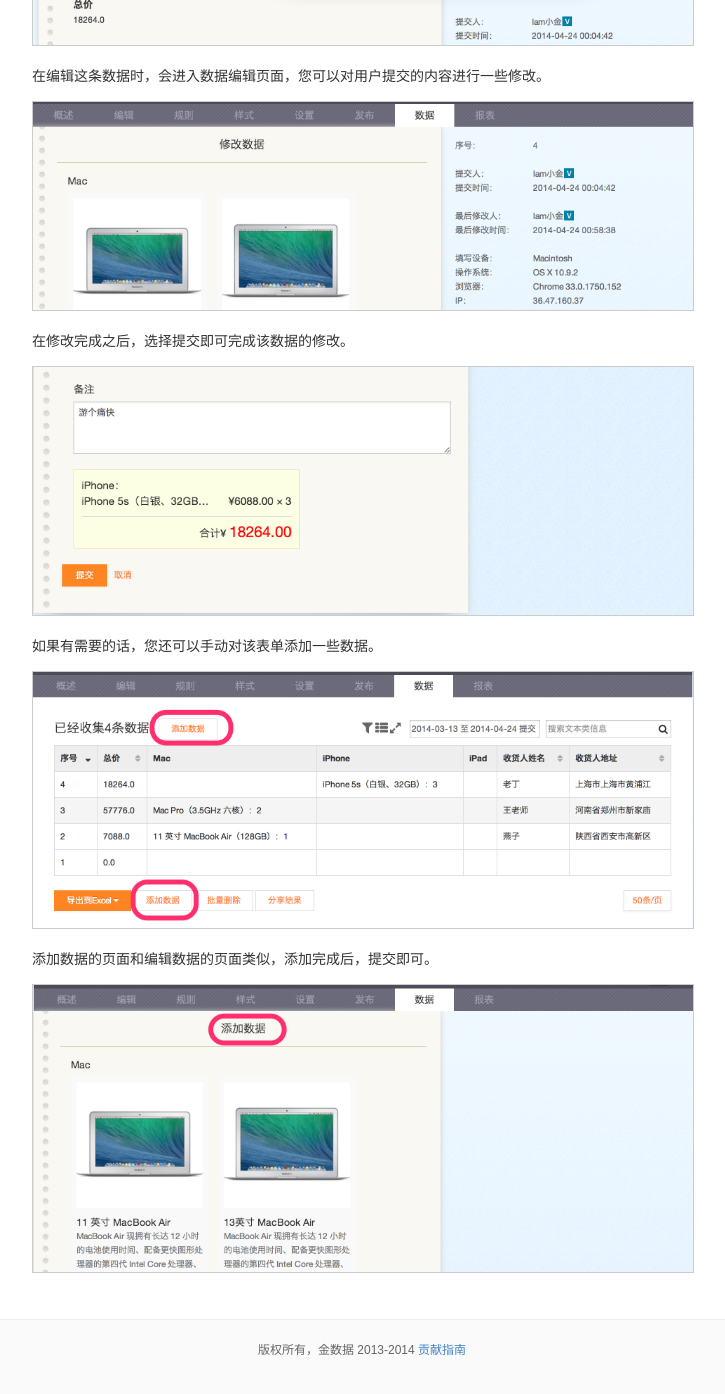
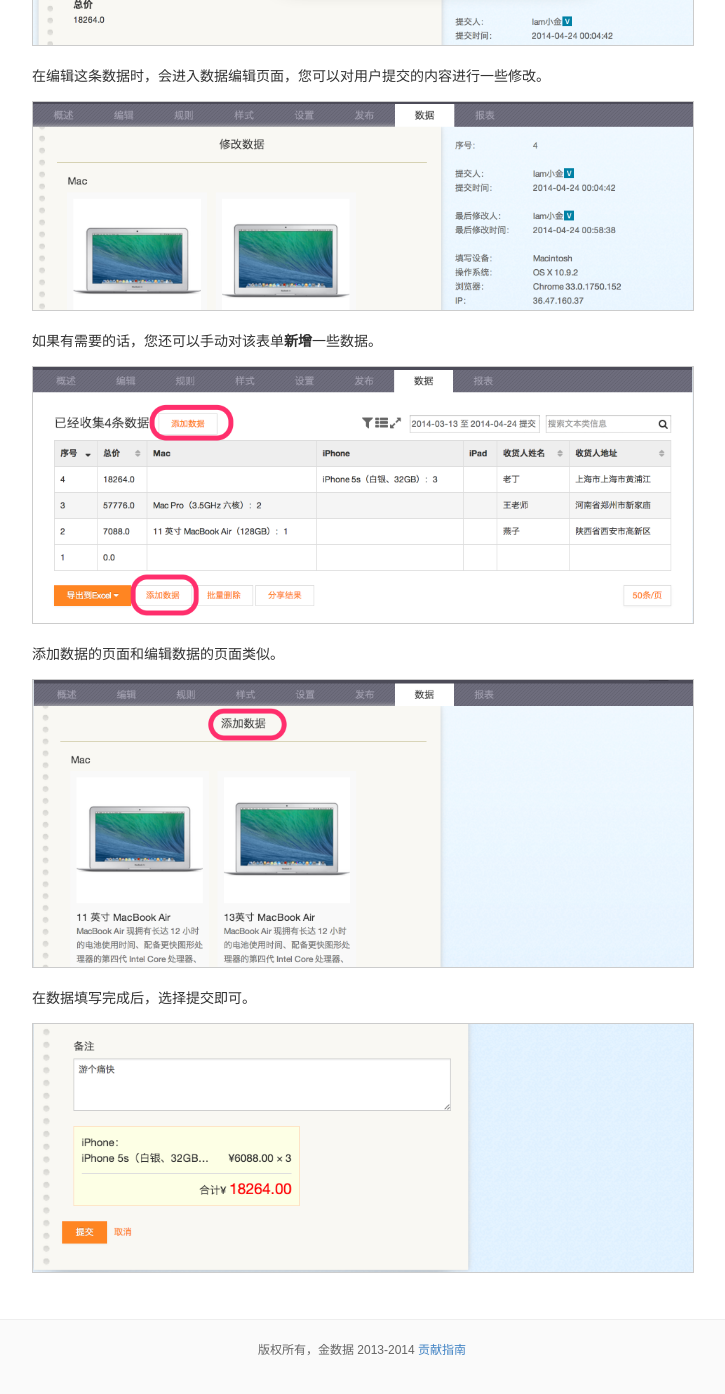
Before and after one commit to jinshuju/help.jinshuju.net, a Jekyll site: the page built from _posts/2014-2-7-data-operations.md, in a window 1280 px wide and 1400 px high, scrolled down 783 px. Shown: the top 1394 px of the window, without its empty margins (278-1003 px from the left). Built offline with Jekyll 4.4.1, drawn with Linux system fonts in a browser that asks for light colours; Markdown is read by kramdown in place of the engine named in the settings.

Commit message:
完善 数据详情 新增 编辑 删除 及 打印

```diff
--- a/_posts/2014-2-7-data-operations.md
+++ b/_posts/2014-2-7-data-operations.md
@@ -17,14 +17,14 @@
 
 ![edit_1](/images/data-operations-edit_1.png)
 
-在修改完成之后，选择提交即可完成该数据的修改。
-
-![edit_2](/images/data-operations-edit_2.png)
-
-如果有需要的话，您还可以手动对该表单添加一些数据。
+如果有需要的话，您还可以手动对该表单**新增**一些数据。
 
 ![add_1](/images/data-operations-add_1.png)
 
-添加数据的页面和编辑数据的页面类似，添加完成后，提交即可。
+添加数据的页面和编辑数据的页面类似。
 
 ![add_2](/images/data-operations-add_2.png)
+
+在数据填写完成后，选择提交即可。
+
+![edit_2](/images/data-operations-edit_2.png)
```
